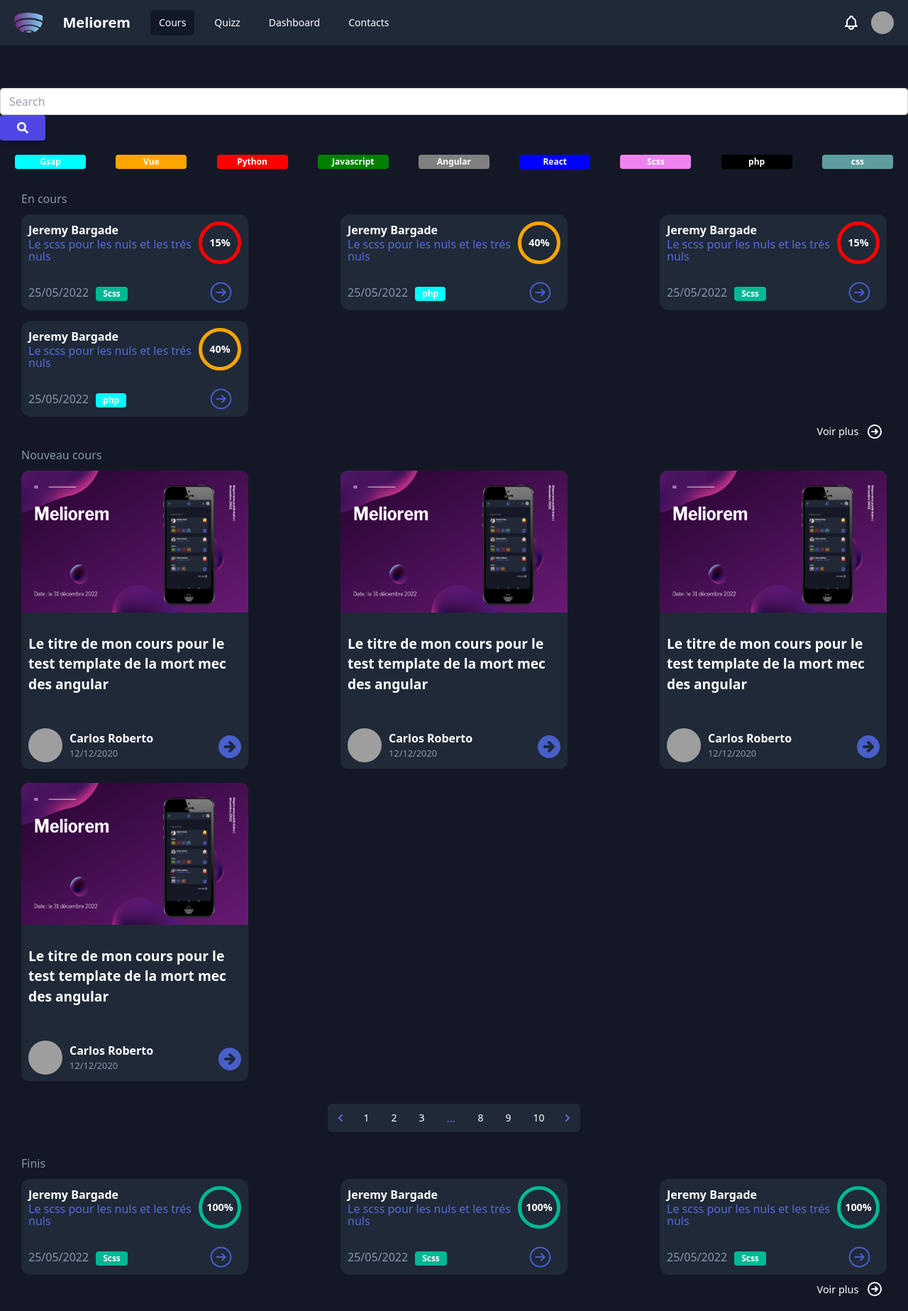
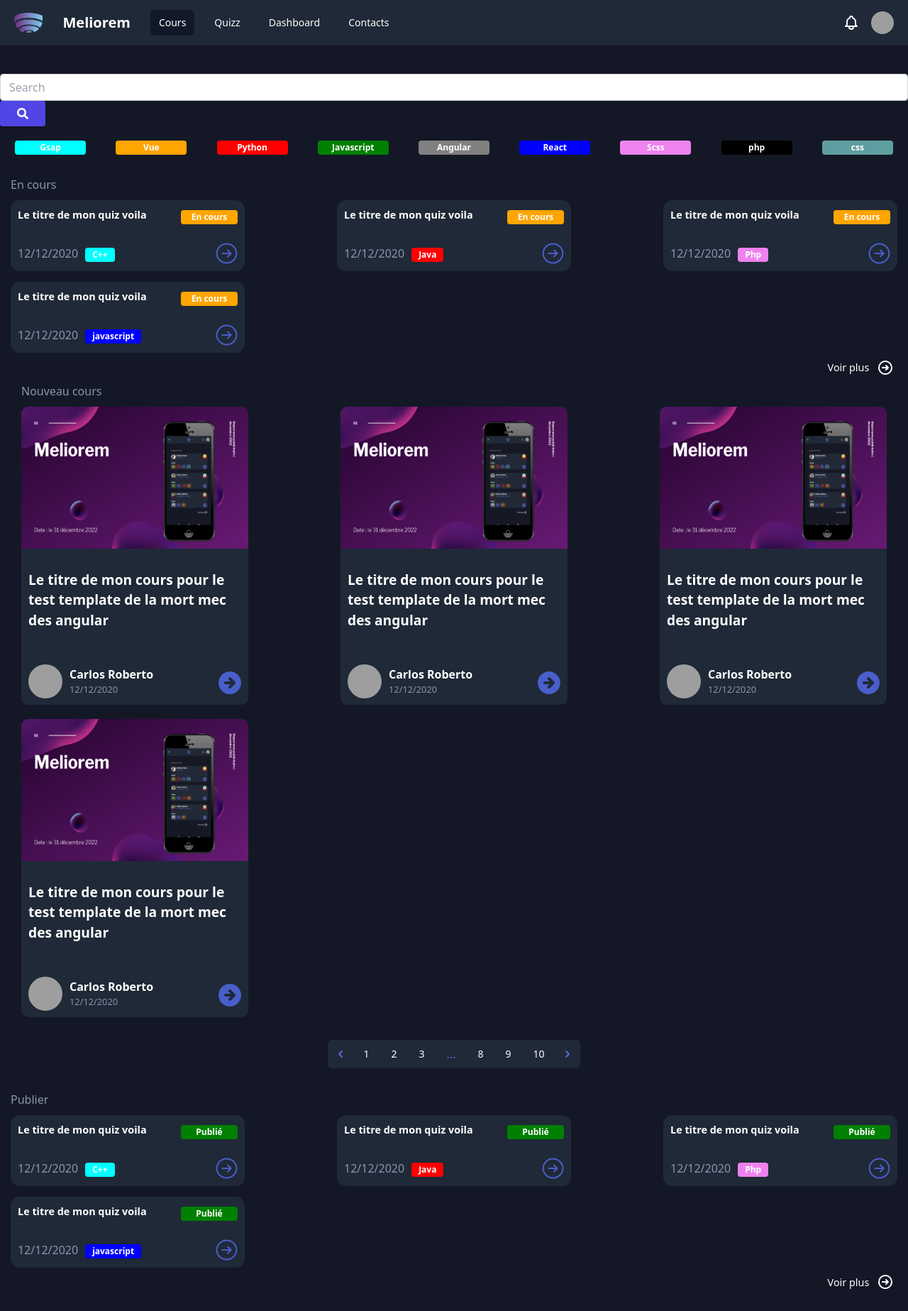
Before and after one commit to enzoran1/Meliorem-Frontend, a React (Create React App) app: page /cours in a window 1280 px wide. Shown: the whole page at 71% size. Built offline with nearby package versions, Linux system fonts and the light colour scheme; grey boxes are pictures that could not be loaded; what tw-elements would draw is missing.

Commit message:
Add : Page Cours Speaker

```diff
--- a/src/pages/cours/Cours/Cours.js
+++ b/src/pages/cours/Cours/Cours.js
@@ -11,12 +11,12 @@ const Cours = () => {
    * ROLE_SPEAKER
    * ROLE_SUPERADMIN
    */
-  const [role, setRole] = React.useState("ROLE_STUDENT");
+  const [role] = React.useState("ROLE_SPEAKER");
 
-  if (role == "ROLE_ADMINISTRATION") return <CoursAdministration />;
-  else if (role == "ROLE_STUDENT") return <CoursStudent />;
-  else if (role == "ROLE_SPEAKER") return <CoursSpeaker />;
-  else if (role == "ROLE_SUPERADMIN") return <CoursAdministrator />;
+  if (role === "ROLE_ADMINISTRATION") return <CoursAdministration />;
+  else if (role === "ROLE_STUDENT") return <CoursStudent />;
+  else if (role === "ROLE_SPEAKER") return <CoursSpeaker />;
+  else if (role === "ROLE_SUPERADMIN") return <CoursAdministrator />;
 };
 Cours.propTypes = {};
 
--- a/src/pages/cours/CoursSpeaker/CoursSpeaker.js
+++ b/src/pages/cours/CoursSpeaker/CoursSpeaker.js
@@ -1,24 +1,176 @@
 import React from "react";
-
+import ButtonViewMore from "../../../components/buttons/ButtonViewMore/ButtonViewMore";
+import CoursCard from "../../../components/cours/CoursCard/CoursCard";
 import styles from "./CoursSpeaker.module.scss";
+import ImageCours from "../../../images/image_cours.png";
+import Pagination from "../../../components/pagination/Pagination/Pagination";
+import InputSearchComplex from "../../../components/forms/inputs/InputSearchComplex/InputSearchComplex";
+import BadgeFilterSolid from "../../../components/badges/BadgeFilterSolid/BadgeFilterSolid";
+import CoursCardSpeaker from "../../../components/cours/CoursCardSpeaker/CoursCardSpeaker";
 
 const CoursSpeaker = () => (
   <div className={styles.CoursSpeaker} data-testid="CoursSpeaker">
-    <div className={styles.CoursStudent_Container}>
+    <div className={styles.CoursSpeaker_Search}>
+      <div className={styles.Search_Top}>
+        <InputSearchComplex />
+      </div>
+      <div className={styles.Search_Bottom}>
+        <BadgeFilterSolid
+          style={{ backgroundColor: "aqua", cursor: "pointer" }}
+          title="Gsap"
+        />
+        <BadgeFilterSolid
+          style={{ backgroundColor: "orange", cursor: "pointer" }}
+          title="Vue"
+        />
+        <BadgeFilterSolid
+          style={{ backgroundColor: "red", cursor: "pointer" }}
+          title="Python"
+        />
+        <BadgeFilterSolid
+          style={{ backgroundColor: "green", cursor: "pointer" }}
+          title="Javascript"
+        />
+        <BadgeFilterSolid
+          style={{ backgroundColor: "gray", cursor: "pointer" }}
+          title="Angular"
+        />
+        <BadgeFilterSolid
+          style={{ backgroundColor: "blue", cursor: "pointer" }}
+          title="React"
+        />
+        <BadgeFilterSolid
+          style={{ backgroundColor: "violet", cursor: "pointer" }}
+          title="Scss"
+        />
+        <BadgeFilterSolid
+          style={{ backgroundColor: "black", cursor: "pointer" }}
+          title="php"
+        />
+        <BadgeFilterSolid
+          style={{ backgroundColor: "cadetblue", cursor: "pointer" }}
+          title="css"
+        />
+      </div>
+    </div>
+    <div className={styles.CoursSpeaker_Container}>
       <div className={styles.Container_Header}>
-        <div className={styles.Header_Top}></div>
-        <div className={styles.Header_Center}></div>
-        <div className={styles.Header_Bottom}></div>
+        <div className={styles.Header_Top}>
+          <p>En cours</p>
+        </div>
+        <div className={styles.Header_Center}>
+          <CoursCardSpeaker
+            title="Le titre de mon quiz voila"
+            style={{ backgroundColor: "orange" }}
+            style2={{ backgroundColor: "aqua" }}
+            titleBadge="En cours"
+            titleBadgeMatiere="C++"
+            date="12/12/2020"
+          />
+          <CoursCardSpeaker
+            title="Le titre de mon quiz voila"
+            style={{ backgroundColor: "orange" }}
+            style2={{ backgroundColor: "red" }}
+            titleBadge="En cours"
+            titleBadgeMatiere="Java"
+            date="12/12/2020"
+          />
+          <CoursCardSpeaker
+            title="Le titre de mon quiz voila"
+            style={{ backgroundColor: "orange" }}
+            style2={{ backgroundColor: "violet" }}
+            titleBadge="En cours"
+            titleBadgeMatiere="Php"
+            date="12/12/2020"
+          />
+          <CoursCardSpeaker
+            title="Le titre de mon quiz voila"
+            style={{ backgroundColor: "orange" }}
+            style2={{ backgroundColor: "blue" }}
+            titleBadge="En cours"
+            titleBadgeMatiere="javascript"
+            date="12/12/2020"
+          />
+        </div>
+        <div className={styles.Header_Bottom}>
+          <ButtonViewMore />
+        </div>
       </div>
       <div className={styles.Container_Body}>
-        <div className={styles.Body_Top}></div>
-        <div className={styles.Body_Center}></div>
-        <div className={styles.Body_Bottom}></div>
+        <div className={styles.Body_Top}>
+          <p>Nouveau cours</p>
+        </div>
+        <div className={styles.Body_Center}>
+          <CoursCard
+            title="Le titre de mon cours pour le test template de la mort mec des angular"
+            identity="Carlos Roberto"
+            date="12/12/2020"
+            image={ImageCours}
+          />
+          <CoursCard
+            title="Le titre de mon cours pour le test template de la mort mec des angular"
+            identity="Carlos Roberto"
+            date="12/12/2020"
+            image={ImageCours}
+          />
+          <CoursCard
+            title="Le titre de mon cours pour le test template de la mort mec des angular"
+            identity="Carlos Roberto"
+            date="12/12/2020"
+            image={ImageCours}
+          />
+          <CoursCard
+            title="Le titre de mon cours pour le test template de la mort mec des angular"
+            identity="Carlos Roberto"
+            date="12/12/2020"
+            image={ImageCours}
+          />
+        </div>
+        <div className={styles.Body_Bottom}>
+          <Pagination />
+        </div>
       </div>
       <div className={styles.Container_Footer}>
-        <div className={styles.Footer_Top}></div>
-        <div className={styles.Footer_Center}></div>
-        <div className={styles.Footer_Bottom}></div>
+        <div className={styles.Footer_Top}>
+          <p>Publier</p>
+        </div>
+        <div className={styles.Footer_Center}>
+          <CoursCardSpeaker
+            title="Le titre de mon quiz voila"
+            style={{ backgroundColor: "green" }}
+            style2={{ backgroundColor: "aqua" }}
+            titleBadge="Publié"
+            titleBadgeMatiere="C++"
+            date="12/12/2020"
+          />
+          <CoursCardSpeaker
+            title="Le titre de mon quiz voila"
+            style={{ backgroundColor: "green" }}
+            style2={{ backgroundColor: "red" }}
+            titleBadge="Publié"
+            titleBadgeMatiere="Java"
+            date="12/12/2020"
+          />
+          <CoursCardSpeaker
+            title="Le titre de mon quiz voila"
+            style={{ backgroundColor: "green" }}
+            style2={{ backgroundColor: "violet" }}
+            titleBadge="Publié"
+            titleBadgeMatiere="Php"
+            date="12/12/2020"
+          />
+          <CoursCardSpeaker
+            title="Le titre de mon quiz voila"
+            style={{ backgroundColor: "green" }}
+            style2={{ backgroundColor: "blue" }}
+            titleBadge="Publié"
+            titleBadgeMatiere="javascript"
+            date="12/12/2020"
+          />
+        </div>
+        <div className={styles.Footer_Bottom}>
+          <ButtonViewMore />
+        </div>
       </div>
     </div>
   </div>
--- a/src/pages/cours/CoursSpeaker/CoursSpeaker.module.scss
+++ b/src/pages/cours/CoursSpeaker/CoursSpeaker.module.scss
@@ -1 +1,209 @@
-.CoursSpeaker {}
+@import '../../../mixins/Mixins/Mixins.module.scss';
+@import '../../../variables/Variables/Variables.module.scss';
+
+.CoursSpeaker {
+    @include D-Flex-Center-Colums;
+    @include mb(30px);
+
+    .CoursSpeaker_Search {
+        @include D-Flex-Center-Colums;
+        @include w(100%);
+        @include mb(20px);
+        @include p(10px);
+
+        .Search_Top {
+            @include w(100%);
+            @include mt(30px);
+
+            @media screen and (min-width: $screen-lg) {
+                @include w($screen-lg);
+
+            }
+
+        }
+
+        .Search_Bottom {
+            @include grid-columns(3);
+            justify-items: center;
+            row-gap: 10px;
+            @include w(100%);
+
+            @media screen and (min-width: $screen-sm) {
+                @include grid-columns(6);
+
+            }
+
+            @media screen and (min-width: $screen-md) {
+                @include grid-columns(8);
+
+            }
+
+            @media screen and (min-width: $screen-lg) {
+                @include grid-columns(9);
+                @include w($screen-lg);
+
+
+            }
+
+            span {
+                width: 100px;
+            }
+
+        }
+    }
+
+    .CoursSpeaker_Container {
+        @include grid-columns(1);
+        justify-items: center;
+
+        @media screen and (min-width: $screen-xxl) {
+            @include grid-columns(3);
+            align-items: flex-start;
+
+        }
+
+        @media screen and (min-width: $screen-xxxl) {
+            @include w($screen-xxxl);
+
+        }
+
+
+
+        .Container_Header {
+            @include D-Flex-Center-Colums;
+
+            .Header_Top {
+                @include D-Flex;
+                justify-content: flex-start;
+                @include w(100%);
+
+                p {
+                    color: $gray;
+                    @include mb(10px);
+                }
+
+            }
+
+            .Header_Center {
+                @include grid-columns(1);
+                row-gap: 15px;
+
+                @media screen and (min-width: $screen-sm) {
+                    @include grid-columns(2);
+                    column-gap: 40px;
+
+                }
+
+                @media screen and (min-width: $screen-md) {
+                    column-gap: 130px;
+
+                }
+
+                @media screen and (min-width: $screen-lg) {
+
+                    @include grid-columns(3);
+
+                }
+
+                @media screen and (min-width: $screen-xxl) {
+                    @include grid-columns(1);
+                    column-gap: 0px;
+
+                }
+
+            }
+
+            .Header_Bottom {
+                @include D-Flex;
+                justify-content: flex-end;
+                @include w(100%);
+                @include mt(10px);
+
+
+            }
+        }
+
+        .Container_Body {
+            @include grid-columns(1);
+            justify-items: center;
+
+            .Body_Top {
+                @include D-Flex;
+                justify-content: flex-start;
+                @include w(100%);
+
+                @include mt(10px);
+
+                p {
+                    color: $gray;
+                    @include mb(10px);
+                    width: 100%;
+                }
+
+            }
+
+            .Body_Center {
+                @include grid-columns(1);
+                row-gap: 20px;
+
+                @media screen and (min-width: $screen-sm) {
+                    @include grid-columns(2);
+                    column-gap: 40px;
+                }
+
+                @media screen and (min-width: $screen-md) {
+                    column-gap: 130px;
+
+                }
+
+                @media screen and (min-width: $screen-lg) {
+                    @include grid-columns(3);
+
+                }
+
+                @media screen and (min-width: $screen-xxl) {
+                    column-gap: 30px;
+                    @include grid-columns(2);
+
+                }
+
+                @media screen and (min-width: $screen-xxxl) {
+                    column-gap: 50px;
+
+
+
+                }
+
+
+            }
+
+            .Body_Bottom {
+                @include mt(20px);
+                @include mb(20px);
+
+            }
+
+        }
+
+        .Container_Footer {
+            @extend .Container_Header;
+
+            .Footer_Top {
+                @extend .Header_Top;
+
+            }
+
+            .Footer_Center {
+                @extend .Header_Center;
+
+
+
+            }
+
+            .Footer_Bottom {
+                @extend .Header_Bottom;
+
+            }
+        }
+    }
+}
--- a/src/pages/cours/CoursStudent/CoursStudent.module.scss
+++ b/src/pages/cours/CoursStudent/CoursStudent.module.scss
@@ -3,6 +3,7 @@
 
 .CoursStudent {
     @include D-Flex-Center-Colums;
+    @include mb(30px);
     .CoursStudent_Search{
         @include D-Flex-Center-Colums;
         @include w(100%);
@@ -10,7 +11,7 @@
         @include p(10px);
         .Search_Top{
             @include w(100%);
-            @include mt(50px);
+            @include mt(30px);
 
             @media screen and (min-width: $screen-lg) {
                     @include w($screen-lg);
```
